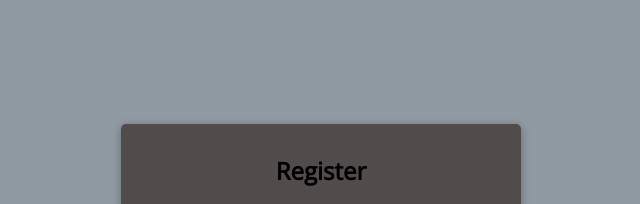
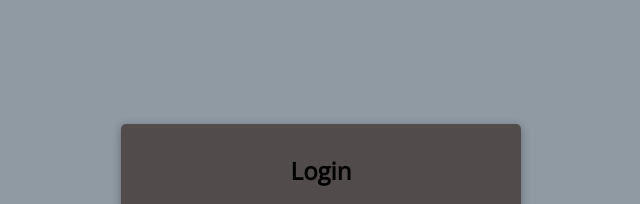
Before and after one commit to singhshruti1604/login-page, a plain HTML site: page index.html in a window 1280 px wide. Shown: the top 204 px of the page, 319-959 px from the left. Drawn offline with nearby package versions, Linux system fonts and the light colour scheme.

Commit message:
Update index.html

```diff
--- a/index.html
+++ b/index.html
@@ -5,13 +5,13 @@
     <meta charset="UTF-8" />
     <meta name="viewport" content="width=device-width, initial-scale=1.0" />
     <link rel="stylesheet" href="style.css" />
-    <title>Form Validator</title>
+    <title>login page</title>
 </head>
 
 <body>
     <div class="container">
         <form id="form" class="form">
-            <h2>Register </h2>
+            <h2> Login </h2>
             <div class="form-control">
                 <label for="username">Username</label>
                 <input type="text" id="username" placeholder="Enter username" />
```
